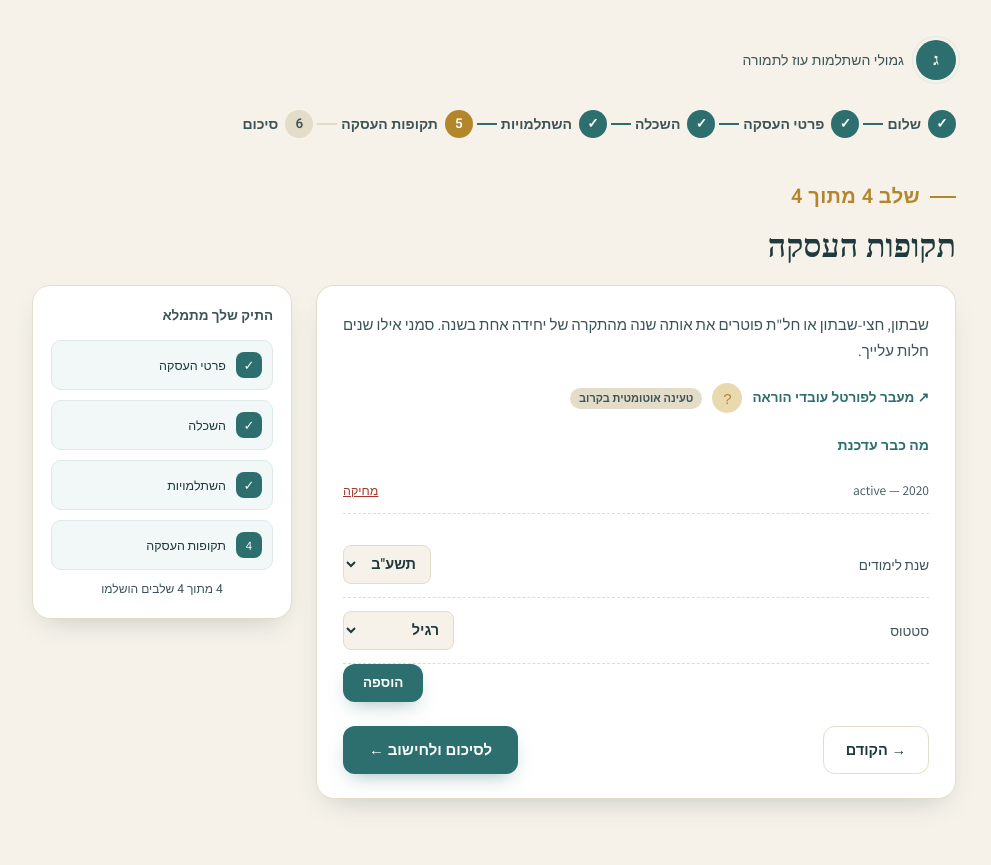
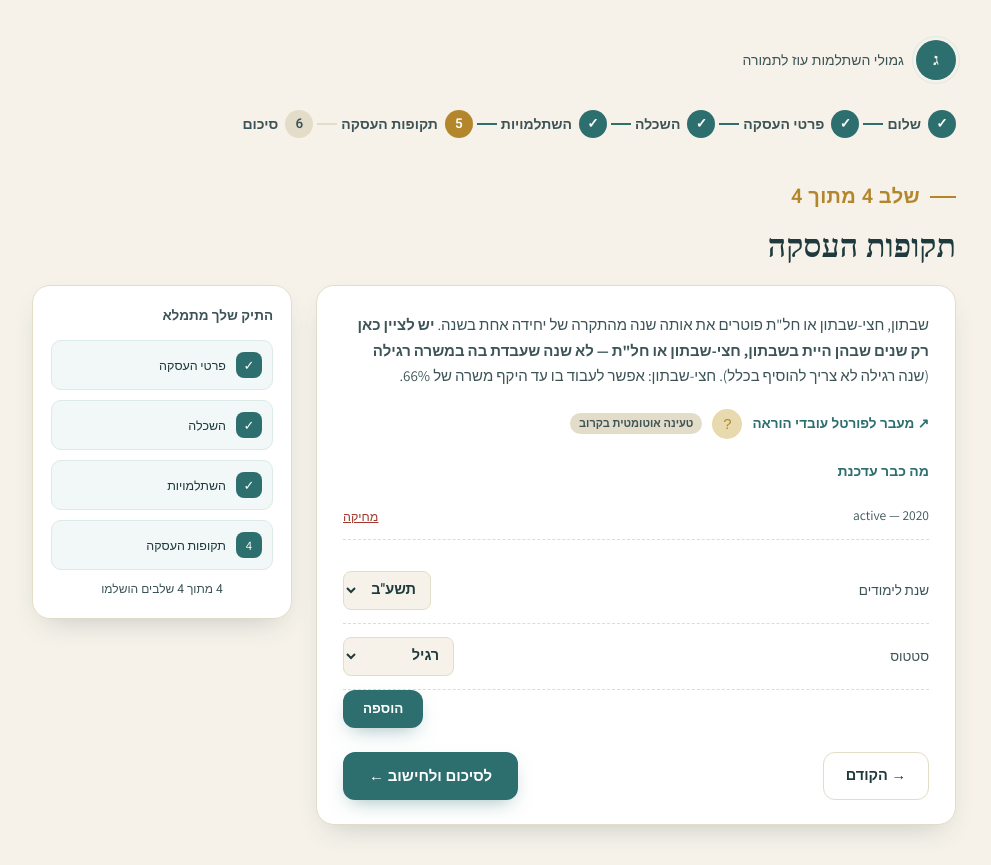
Before and after one commit to Rivka-Man/salary-engine, a Flask app: page /my/1/wizard/periods in a window 1280 px wide. Shown: the top 865 px of the page, without its empty margins (146-1137 px from the left). Before the commit the page ends 810 px from the top, so only its background shows below. Run offline with Flask 3, Linux system fonts and the light colour scheme; a database or web service that is not in the repository returns one stand-in record (values such as "Sample title"); some libraries are stand-ins or nearby versions; some web fonts are replaced.

Commit message:
Clarify: periods step is only for sabbatical/half-sabbatical/unpaid-leave years
User feedback: the "תקופות העסקה" explain text didn't make clear that
only years with שבתון/חצי-שבתון/חל"ת should be added here - not a
regular working year. Added an explicit note, plus that חצי-שבתון
allows working up to a 66% position.

```diff
--- a/templates/my_step_periods.html
+++ b/templates/my_step_periods.html
@@ -9,7 +9,7 @@
 
 <div class="doc-layout">
   <div class="doc-card">
-    <p class="doc-explain">שבתון, חצי-שבתון או חל"ת פוטרים את אותה שנה מהתקרה של יחידה אחת בשנה. סמני אילו שנים חלות עלייך.</p>
+    <p class="doc-explain">שבתון, חצי-שבתון או חל"ת פוטרים את אותה שנה מהתקרה של יחידה אחת בשנה. <strong>יש לציין כאן רק שנים שבהן היית בשבתון, חצי-שבתון או חל"ת — לא שנה שעבדת בה במשרה רגילה</strong> (שנה רגילה לא צריך להוסיף בכלל). חצי-שבתון: אפשר לעבוד בו עד היקף משרה של 66%.</p>
 
     <div class="portal-row">
       <a class="portal-link" href="https://poh.education.gov.il/" target="_blank" rel="noopener">↗ מעבר לפורטל עובדי הוראה</a>
```
